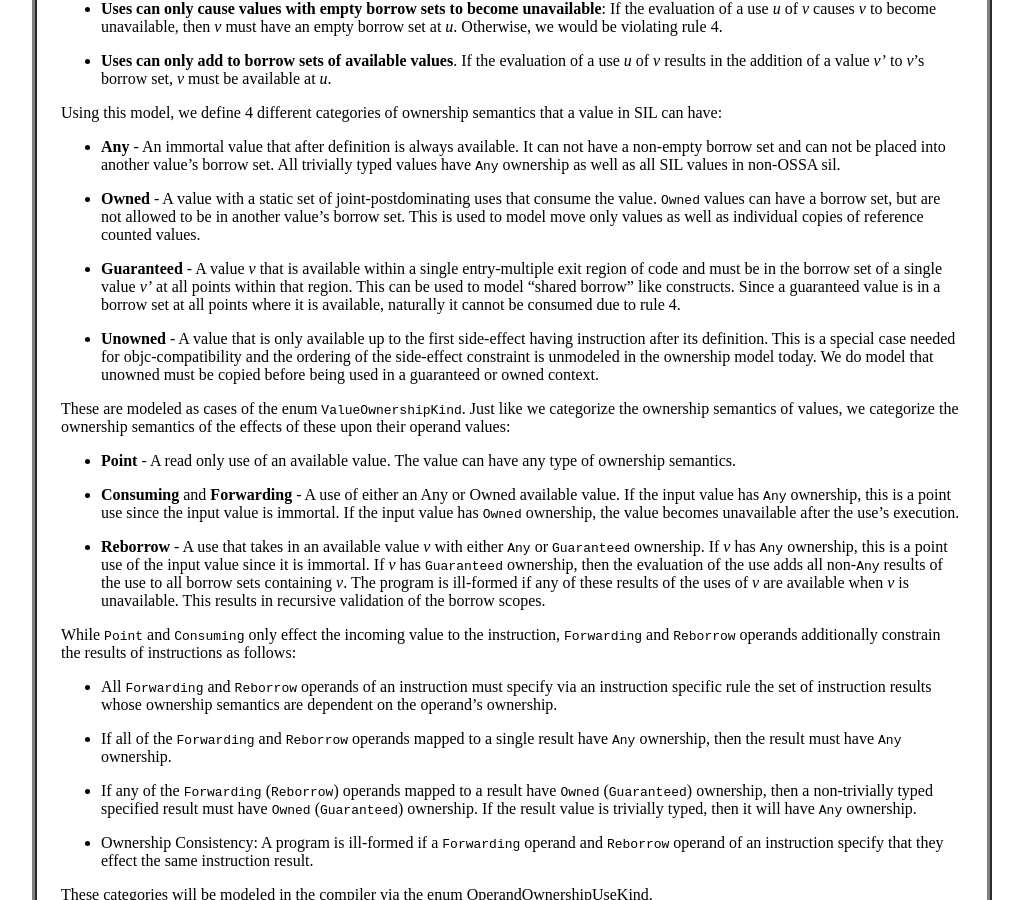
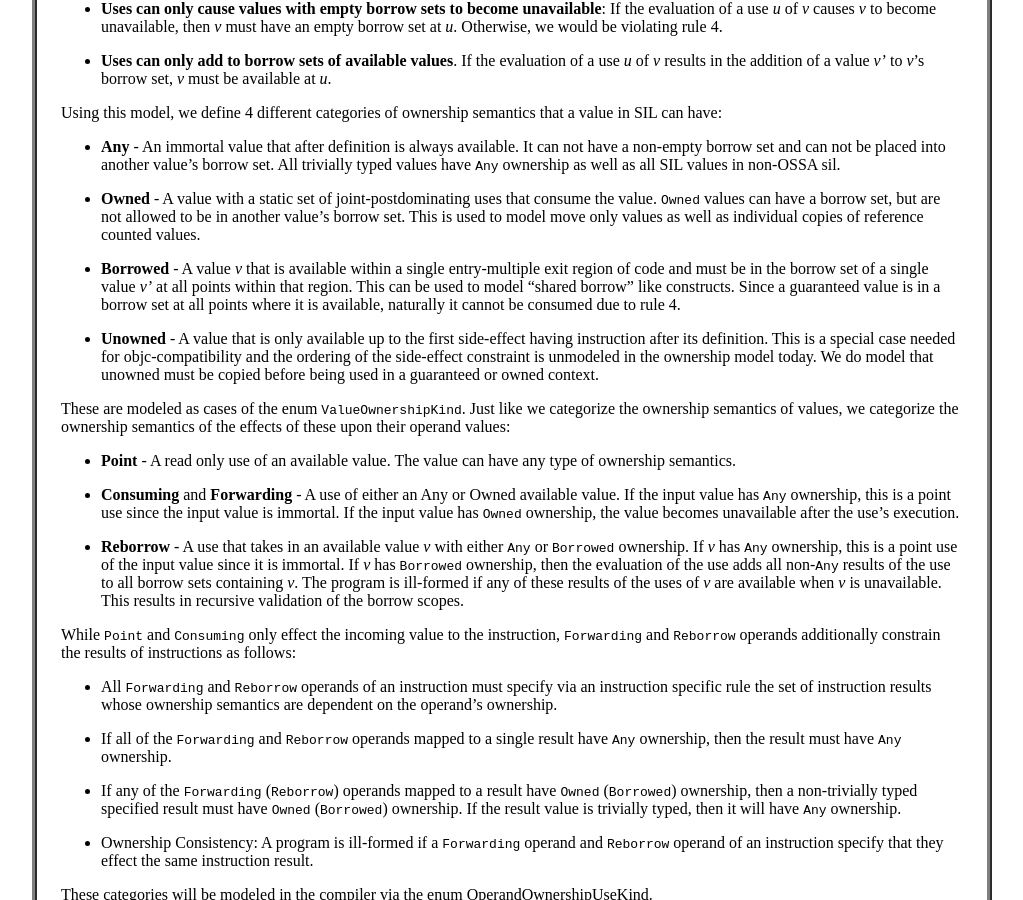
Before and after one commit to gottesmm/gottesmm.github.io, a Jekyll site: the page built from drafts/sil-ownership-model.md, in a window 1280 px wide and 900 px high, scrolled down 1187 px. Shown: the whole window, without its empty margins (128-1151 px from the left). Built offline with Jekyll 4.4.1, drawn with Linux system fonts in a browser that asks for light colours; some of the changed text lies outside the part shown.

Commit message:
Change Guaranteed => Borrowed. It is better terminology.

```diff
--- a/drafts/sil-ownership-model.md
+++ b/drafts/sil-ownership-model.md
@@ -99,7 +99,7 @@ value in SIL can have:
   to be in another value's borrow set. This is used to model move only values as
   well as individual copies of reference counted values.
 
-* **Guaranteed** - A value _v_ that is available within a single entry-multiple
+* **Borrowed** - A value _v_ that is available within a single entry-multiple
   exit region of code and must be in the borrow set of a single value _v'_ at
   all points within that region. This can be used to model "shared borrow" like
   constructs. Since a guaranteed value is in a borrow set at all points where it
@@ -124,8 +124,8 @@ input value is immortal. If the input value has ``Owned`` ownership, the value
 becomes unavailable after the use's execution.
 
 * **Reborrow** - A use that takes in an available value _v_ with either ``Any``
-or ``Guaranteed`` ownership. If _v_ has ``Any`` ownership, this is a point use
-of the input value since it is immortal. If _v_ has ``Guaranteed`` ownership,
+or ``Borrowed`` ownership. If _v_ has ``Any`` ownership, this is a point use
+of the input value since it is immortal. If _v_ has ``Borrowed`` ownership,
 then the evaluation of the use adds all non-``Any`` results of the use to all
 borrow sets containing _v_. The program is ill-formed if any of these results of
 the uses of _v_ are available when _v_ is unavailable. This results in recursive
@@ -143,8 +143,8 @@ results of instructions as follows:
   result have ``Any`` ownership, then the result must have ``Any`` ownership.
 
 * If any of the ``Forwarding`` (``Reborrow``) operands mapped to a result have
-  ``Owned`` (``Guaranteed``) ownership, then a non-trivially typed specified
-  result must have ``Owned`` (``Guaranteed``) ownership. If the result value is
+  ``Owned`` (``Borrowed``) ownership, then a non-trivially typed specified
+  result must have ``Owned`` (``Borrowed``) ownership. If the result value is
   trivially typed, then it will have ``Any`` ownership.
 
 * Ownership Consistency: A program is ill-formed if a ``Forwarding`` operand and
@@ -276,7 +276,7 @@ SILArgument:
    predecessor terminators. This means that the rules around ``Forwarding`` and
    ``Reborrow`` operands apply to any such SILPhiArguments.
 
-3. Any SILArgument with ``Guaranteed`` ownership is not required to have pairing
+3. Any SILArgument with ``Borrowed`` ownership is not required to have pairing
    ``end_borrow``s. This is because a ``SILFunctionArgument`` naturally has an
    ``end_borrow`` like scope (the function itself) and ``SILPhiArgument``s with
    ``Guaranteed`` ownership rely on the ``end_borrow`` set of its incoming
```
Also changed, not shown: other parts of drafts/sil-ownership-model.md (+1 -1 lines).
